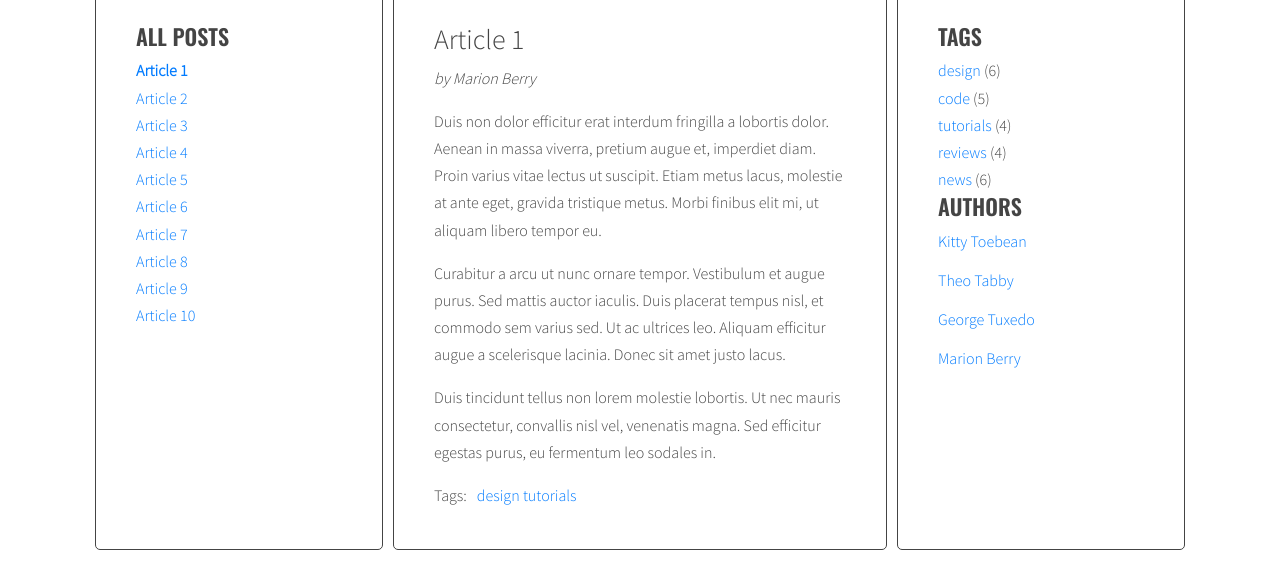
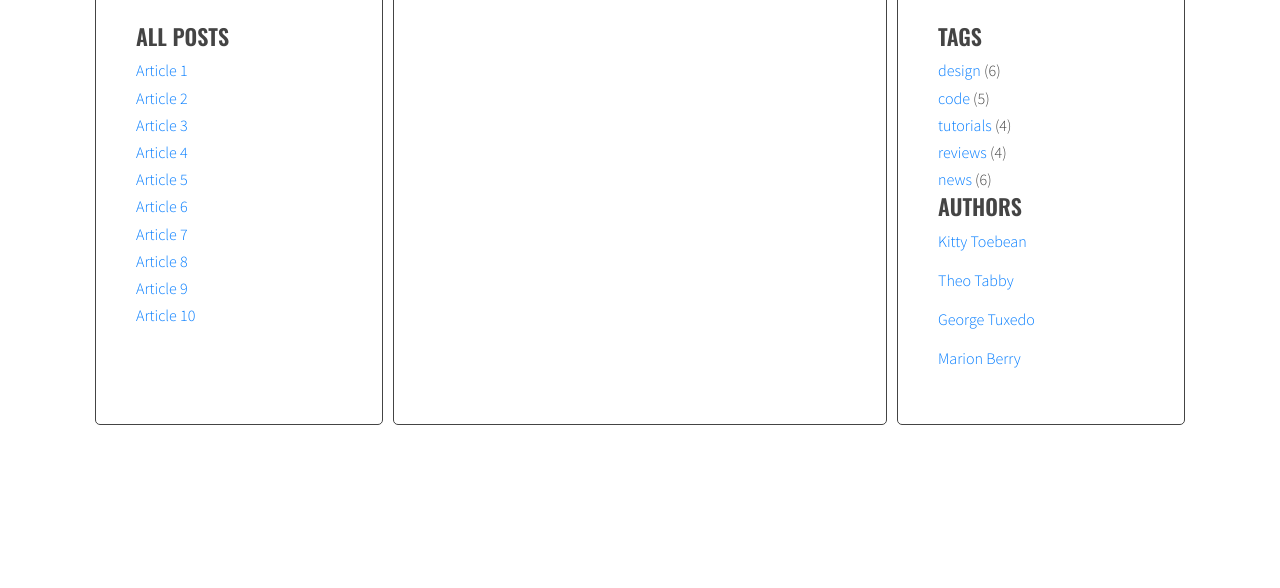
Before and after one commit to roytez/javascript-blog, a website: page index.html in a window 1280 px wide. Both pictures are taken after a click on the link "Article 1". Shown: the part 130-718 px from the top of the page. Drawn offline with nearby package versions, Linux system fonts and the light colour scheme.

Commit message:
Add console.log

```diff
--- a/index.html
+++ b/index.html
@@ -2,7 +2,7 @@
 <html lang="pl">
     <head>
         <meta charset="utf-8">
-        <title>Bootstrapa</title>
+        <title>Blog</title>
         <link href="https://fonts.googleapis.com/css?family=Asap:400,600i|Oxygen&display=swap&subset=latin-ext" rel="stylesheet">
         <link rel="stylesheet" href="https://use.fontawesome.com/releases/v5.5.0/css/all.css">
         <link rel="stylesheet" href="https://stackpath.bootstrapcdn.com/bootstrap/4.1.3/css/bootstrap.min.css" integrity="sha384-MCw98/SFnGE8fJT3GXwEOngsV7Zt27NXFoaoApmYm81iuXoPkFOJwJ8ERdknLPMO" crossorigin="anonymous">
--- a/js/script.js
+++ b/js/script.js
@@ -0,0 +1,34 @@
+'use strict';
+
+function titleClickHandler(event){
+  // console.log('Link was clicked!'); (to było wcześniej)
+  console.log('event');  // Cwiczenie pierwsze, nie ma pojęcia czy dobrze zrobione
+
+  /* remove class 'active' from all article links  */
+  const activeLinks = document.querySelectorAll('.titles a.active');
+
+  for(let activeLink of activeLinks){
+  activeLink.classList.remove('active');
+}
+
+  /* add class 'active' to the clicked link */
+  const activeArticles = document.querySelectorAll('.posts article.active');
+
+  for(let activeArticle of activeArticles){
+  activeArticle.classList.remove('active');
+}
+
+  /* remove class 'active' from all articles */
+
+  /* get 'href' attribute from the clicked link */
+
+  /* find the correct article using the selector (value of 'href' attribute) */
+
+  /* add class 'active' to the correct article */
+}
+
+const links = document.querySelectorAll('.titles a');
+
+for(let link of links){
+  link.addEventListener('click', titleClickHandler);
+}
```
